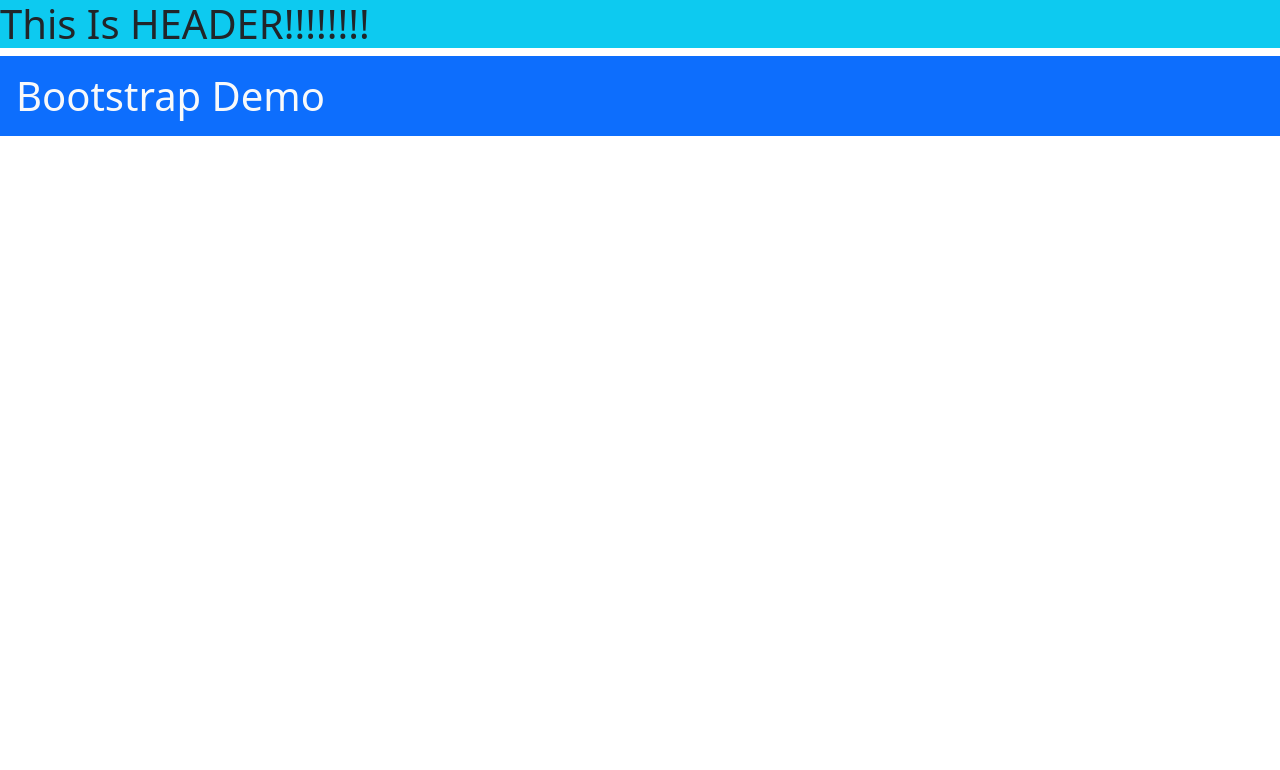
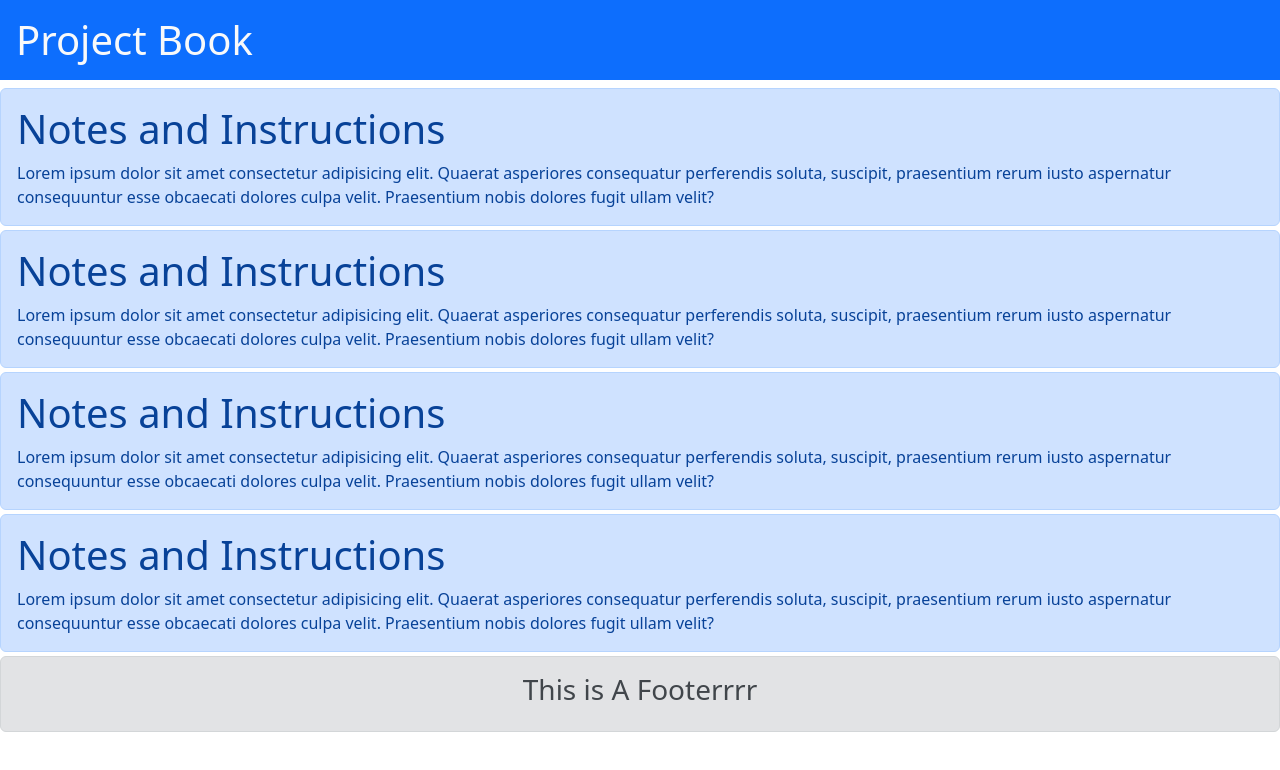
Before and after one commit to dac-23/my-react-project, a React (Create React App) app: page / in a window 1280 px wide. Shown: the top 770 px of the page. Built offline with nearby package versions, Linux system fonts and the light colour scheme.

Commit message:
simplet bootsrap site.

```diff
--- a/src/App.js
+++ b/src/App.js
@@ -1,3 +1,4 @@
+import BootstrapDemo from "./pages/BootstrapDemo";
 import Footer from "./pages/Footer";
 import Header from "./pages/Header";
 import MainBody from "./pages/MainBody";
@@ -7,15 +8,11 @@
   return (
     <div>
       <Header />
-      <BootstrapDemo />
-    </div>
-  );
-}
-
-function BootstrapDemo() {
-  return (
-    <div>
-      <h1 className="bg-primary p-3 text-light">Bootstrap Demo</h1>
+      <MainBody />
+      <MainBody />
+      <MainBody />
+      <MainBody />
+      <Footer />
     </div>
   );
 }
--- /dev/null
+++ b/src/pages/BootstrapDemo.js
@@ -0,0 +1,9 @@
+function BootstrapDemo() {
+  return (
+    <div>
+      <h1 className="bg-primary p-3 text-light">Bootstrap Demo</h1>
+    </div>
+  );
+}
+
+export default BootstrapDemo;
--- a/src/pages/Footer.js
+++ b/src/pages/Footer.js
@@ -1,7 +1,9 @@
 function Footer() {
   return (
     <div>
-      <h1>This is A Footerrrr</h1>
+      <div className="alert alert-secondary d-flex justify-content-center">
+        <h3>This is A Footerrrr</h3>
+      </div>
     </div>
   );
 }
--- a/src/pages/Header.js
+++ b/src/pages/Header.js
@@ -1,7 +1,7 @@
 function Header() {
   return (
     <div>
-      <h1 className="bg-info">This Is HEADER!!!!!!!!</h1>
+      <h1 className="bg-primary p-3 text-light">Project Book</h1>
     </div>
   );
 }
--- a/src/pages/MainBody.js
+++ b/src/pages/MainBody.js
@@ -1,12 +1,11 @@
 function MainBody() {
   return (
-    <div>
-      <p>
-        Lorem, ipsum dolor sit amet consectetur adipisicing elit. Quibusdam
-        porro hic saepe. Aperiam repellat culpa soluta assumenda molestias! Quis
-        voluptates atque rem libero labore voluptatibus nostrum nesciunt.
-        Veritatis, dolorum voluptate.
-      </p>
+    <div className="alert alert-primary m-0 mb-1">
+      <h1>Notes and Instructions</h1>
+      Lorem ipsum dolor sit amet consectetur adipisicing elit. Quaerat
+      asperiores consequatur perferendis soluta, suscipit, praesentium rerum
+      iusto aspernatur consequuntur esse obcaecati dolores culpa velit.
+      Praesentium nobis dolores fugit ullam velit?
     </div>
   );
 }
```
